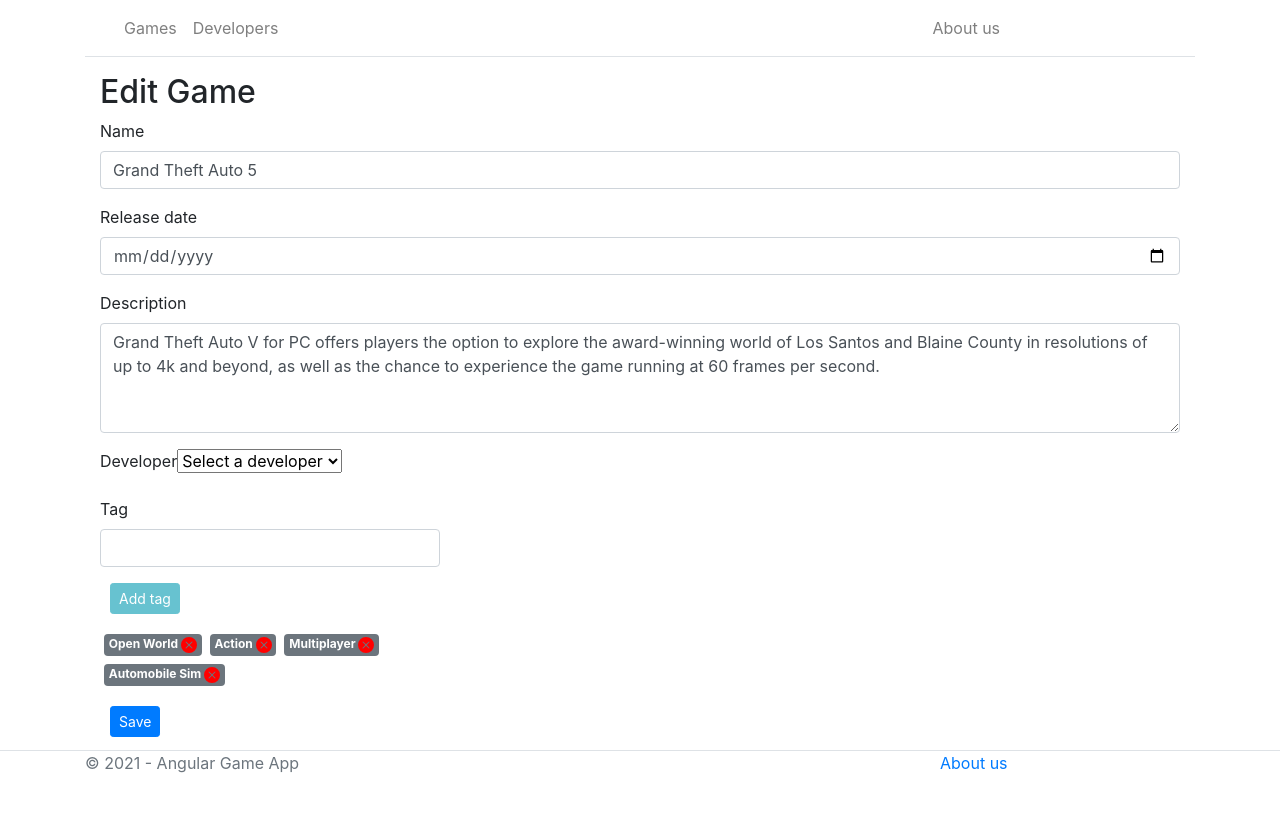
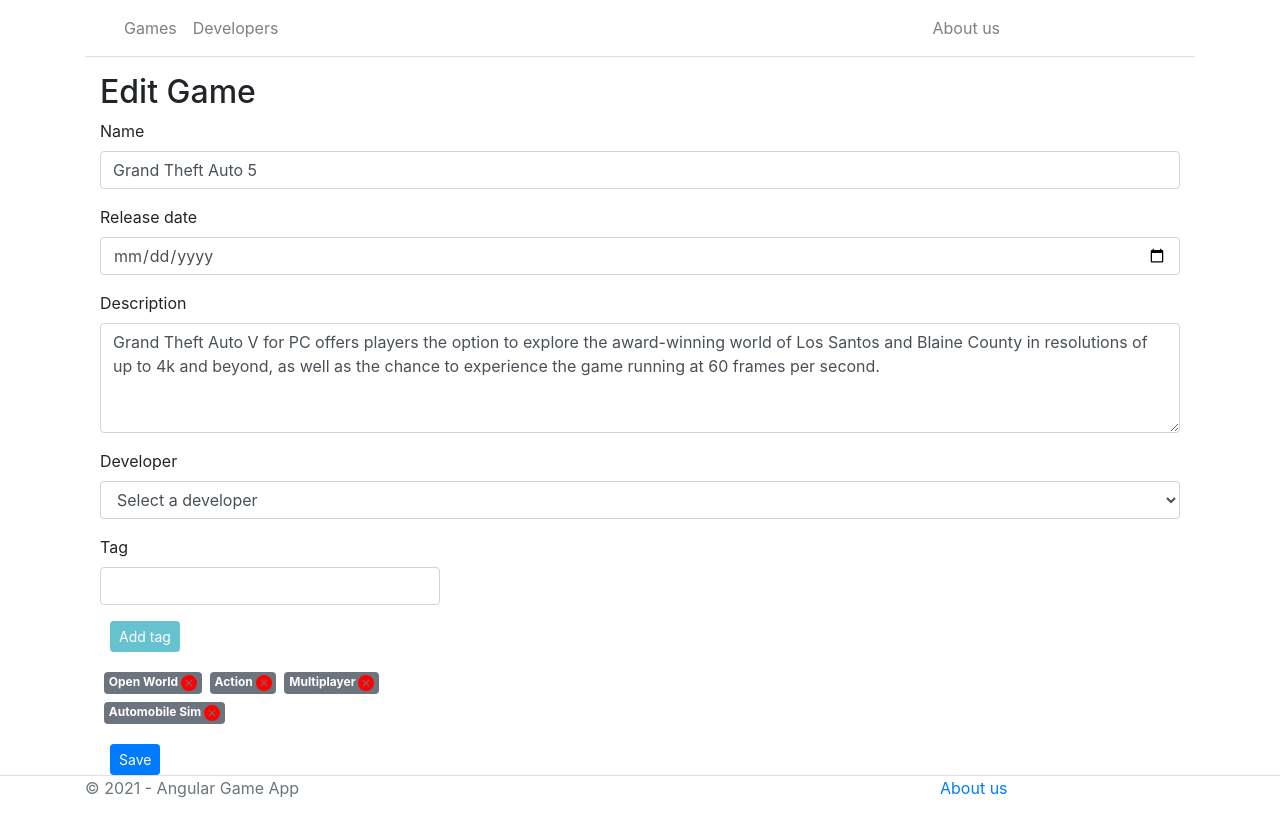
Before and after one commit to justinrds2001/AngularGamingApp, an Angular app: page /game/edit/1 in a window 1280 px wide. Before the commit the page ends 800 px from the top, so only its background shows below. Built offline with nearby package versions, Linux system fonts and the light colour scheme.

Commit message:
developer-cud

```diff
--- a/src/app/pages/developer/developer.service.ts
+++ b/src/app/pages/developer/developer.service.ts
@@ -61,7 +61,8 @@
   }
 
   getDeveloperById(id: Number): Developer {
-    return this.developers.filter((developer) => developer.id === id)[0];
+    console.log('getDeveloperById: ' + this.getDevelopers());
+    return this.developers.find((developer) => developer.id == id)!;
   }
 
   addDeveloper(developer: Developer) {
--- a/src/app/pages/game/edit-game/edit-game.component.html
+++ b/src/app/pages/game/edit-game/edit-game.component.html
@@ -36,7 +36,11 @@
     </div>
     <div class="form-group">
       <label for="">Developer</label>
-      <select [(ngModel)]="selectedDeveloperId" name="developer" required>
+      <select
+        [(ngModel)]="selectedDeveloperId"
+        name="developer"
+        class="form-control"
+      >
         <option [value]="-1">Select a developer</option>
         <option *ngFor="let developer of developers" [value]="developer.id">
           {{ developer.name }}
--- a/src/app/pages/game/edit-game/edit-game.component.ts
+++ b/src/app/pages/game/edit-game/edit-game.component.ts
@@ -50,9 +50,6 @@
 
   onSubmit(form: NgForm) {
     // doesnt work or doesnt load in time
-    let developer = this.developerService.getDeveloperById(
-      this.selectedDeveloperId
-    );
     console.log('Selected developer id: ' + this.selectedDeveloperId);
     console.log(
       'Selected developer: ' +
@@ -64,8 +61,13 @@
       description: form.value.description,
       releaseDate: form.value.releaseDate,
       tags: this.tagList,
-      developer: developer,
+      developer: form.value.developer,
     };
+    let developer = this.developerService.getDeveloperById(
+      this.selectedDeveloperId
+    );
+    game.developer = developer;
+
     if (!this.id || form.value.id === '') {
       let lastGame = this.gameService.games[this.gameService.games.length - 1];
       if (lastGame) {
```
